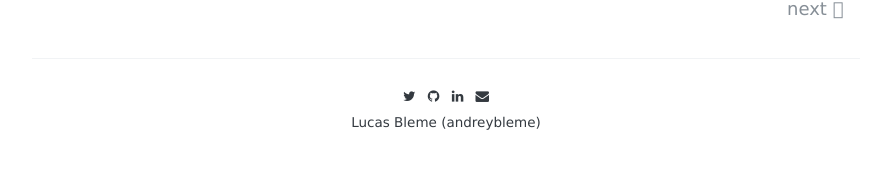
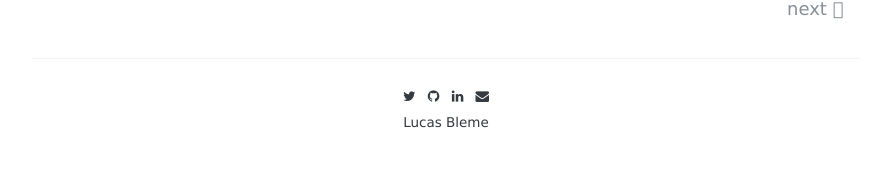
Before and after one commit to andreybleme/andreybleme.github.io, a Jekyll site: the page built from index.html, in a window 1280 px wide and 900 px high, scrolled down 1975 px. Shown: the part 677-846 px from the top of the window, without its empty margins (194-1085 px from the left). Built offline with Jekyll 4.4.1, drawn with Linux system fonts in a browser that asks for light colours; nearby versions of some CDN libraries; some web fonts are replaced; the list of posts is cut into pages by our own code; some of the changed lines change nothing that is shown.

Commit message:
Remove 'andreybleme' from footer

```diff
--- a/_includes/footer.html
+++ b/_includes/footer.html
@@ -11,5 +11,5 @@
     <a href="mailto:andreybleme1@gmail.com"><i class="fa fa-envelope" aria-hidden="true"></i></a>
 
   </div>
-  Lucas Bleme ({{ site.copyright.name }})
+  Lucas Bleme
 </div>
```
